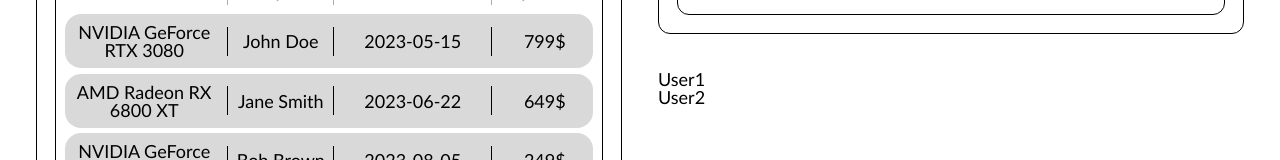
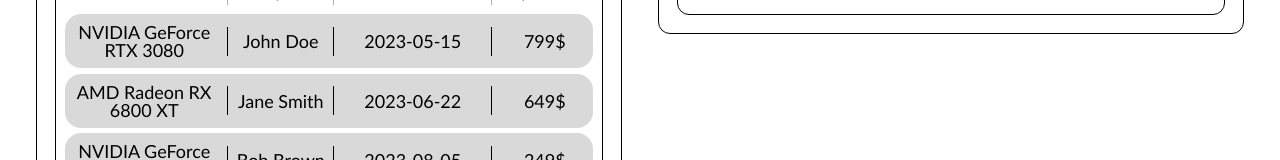
Before and after one commit to Namlev1/react-dashboard, a React (Vite) app: page / in a window 1280 px wide. Shown: the part 1180-1340 px from the top of the page. Built offline with nearby package versions, Linux system fonts and the light colour scheme; the HTML template or start-up script is replaced by a standard one.

Commit message:
deleted unused component

```diff
--- a/src/App.jsx
+++ b/src/App.jsx
@@ -7,7 +7,6 @@
 import ProductRanking from './assets/components/widgets/productRanking/ProductRanking.jsx'
 import SaleChart from './assets/components/widgets/saleChart/saleChart.jsx'
 import OrderView from "./assets/components/molecules/OrderView/OrderView.jsx";
-import Userlist from "./assets/components/molecules/Userlist.jsx";
 
 function App() {
   const viewportWidth = UseViewportWidth()
@@ -34,7 +33,6 @@
             <div>
               <Reviews />
               <SaleChart />
-                <Userlist/>
             </div>
           </>
         )}
--- a/src/assets/components/molecules/Userlist.jsx
+++ /dev/null
@@ -1,16 +0,0 @@
-import React, { useState } from 'react';
-
-const UserList = () => {
-    const users = ['User1', 'User2'];  // Przykładowi użytkownicy
-    return (
-        <div className="user-list">
-            <ul>
-                {users.map((user, index) => (
-                    <li key={index}>{user}</li>
-                ))}
-            </ul>
-        </div>
-    );
-};
-
-export default UserList;
```
